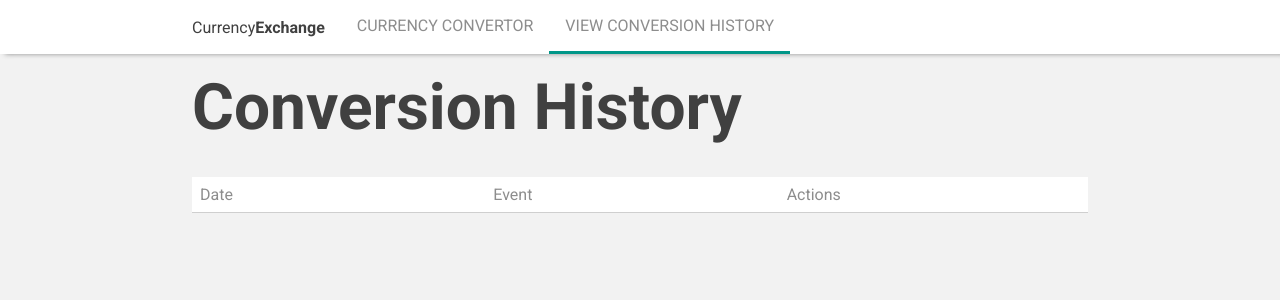
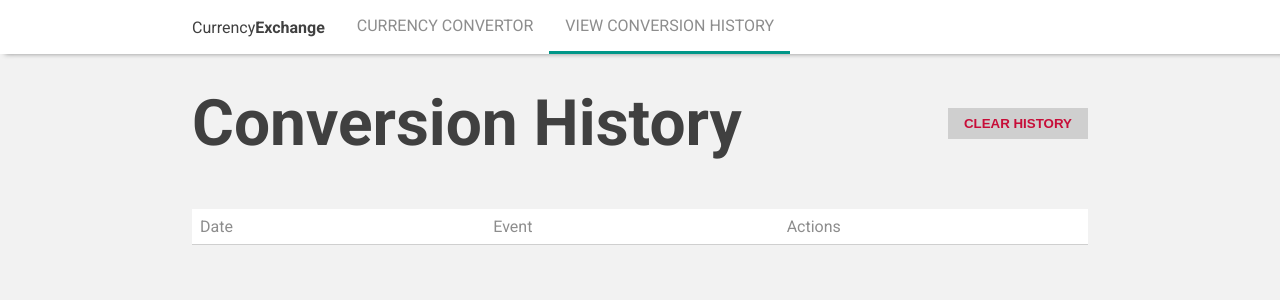
Before and after one commit to hosseinAMD/currency-exchange, a React (Create React App) app: page /history in a window 1280 px wide. Shown: the top 300 px of the page. Built offline with nearby package versions, Linux system fonts and the light colour scheme.

Commit message:
feat: clear history implemented

```diff
--- a/src/contexts/ConversionHistoryContext.tsx
+++ b/src/contexts/ConversionHistoryContext.tsx
@@ -11,6 +11,7 @@ export interface ConversionHistoryContextProps {
   addToHistory: (historyObj: ConversionHistory) => void;
   getFromHistory: (uuid: string) => ConversionHistory | undefined;
   removeFromHistory: (uuid: string) => void;
+  clearHistory: () => void;
 }
 
 export const ConversionHistoryContext =
@@ -19,6 +20,7 @@ export const ConversionHistoryContext =
     addToHistory: () => {},
     getFromHistory: () => undefined,
     removeFromHistory: () => {},
+    clearHistory: () => {},
   });
 
 const ConversionHistoryContextProvider: React.FC = ({ children }) => {
@@ -41,6 +43,10 @@ const ConversionHistoryContextProvider: React.FC = ({ children }) => {
     setData(newData);
   };
 
+  const clearHistory = () => {
+    setData([]);
+  };
+
   const presistData = useCallback(() => {
     saveToStorage(StorageKeys.conversionHistory, data, true);
   }, [data]);
@@ -51,7 +57,13 @@ const ConversionHistoryContextProvider: React.FC = ({ children }) => {
 
   return (
     <ConversionHistoryContext.Provider
-      value={{ data, addToHistory, getFromHistory, removeFromHistory }}
+      value={{
+        data,
+        addToHistory,
+        getFromHistory,
+        removeFromHistory,
+        clearHistory,
+      }}
     >
       {children}
     </ConversionHistoryContext.Provider>
--- a/src/i18n/en.ts
+++ b/src/i18n/en.ts
@@ -26,4 +26,5 @@ export const enStrings: Record<string, string> = {
   deleteFromHistory: "Delete from history",
   event: "Event",
   actions: "Actions",
+  clearHistory: "clear history",
 };
--- /dev/null
+++ b/src/pages/history/history.scss
@@ -0,0 +1,18 @@
+@import "styles/colors.scss";
+
+.conversion-history-header {
+  display: flex;
+  flex-direction: row;
+  justify-content: space-between;
+  align-items: center;
+}
+
+.clear-history {
+  color: $warn-color;
+  background-color: $gray-shadow-color;
+  border: none;
+  text-transform: uppercase;
+  padding: 0.5rem 1rem;
+  font-weight: bold;
+  cursor: pointer;
+}
--- a/src/pages/history/index.tsx
+++ b/src/pages/history/index.tsx
@@ -1,15 +1,23 @@
+import { useContext } from "react";
 import HistoryHeader from "components/pages/history/history-header";
 import HistoryRow from "components/pages/history/history-row";
 import { ConversionHistoryContext } from "contexts/ConversionHistoryContext";
 import t from "i18n";
-import { useContext } from "react";
+import "./history.scss";
 
 const History: React.FC = () => {
-  const { data } = useContext(ConversionHistoryContext);
+  const { data, clearHistory } = useContext(ConversionHistoryContext);
 
   return (
     <div>
-      <p className="page-title">{t("conversionHistory")}</p>
+      <div className="conversion-history-header">
+        <p className="page-title">{t("conversionHistory")}</p>
+        <div>
+          <button onClick={clearHistory} className="clear-history">
+            {t("clearHistory")}
+          </button>
+        </div>
+      </div>
       <div>
         <HistoryHeader header={[t("date"), t("event"), t("actions")]} />
         {data.map((item) => (
```
